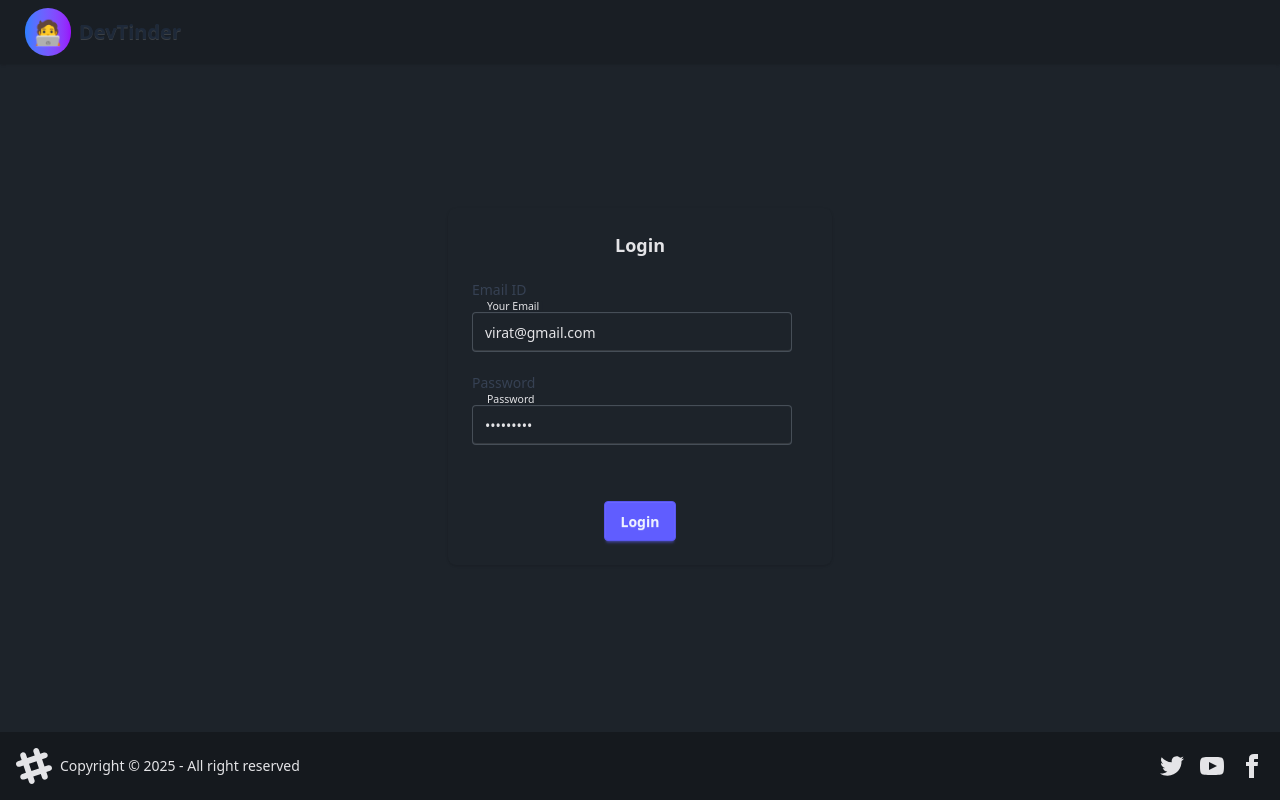
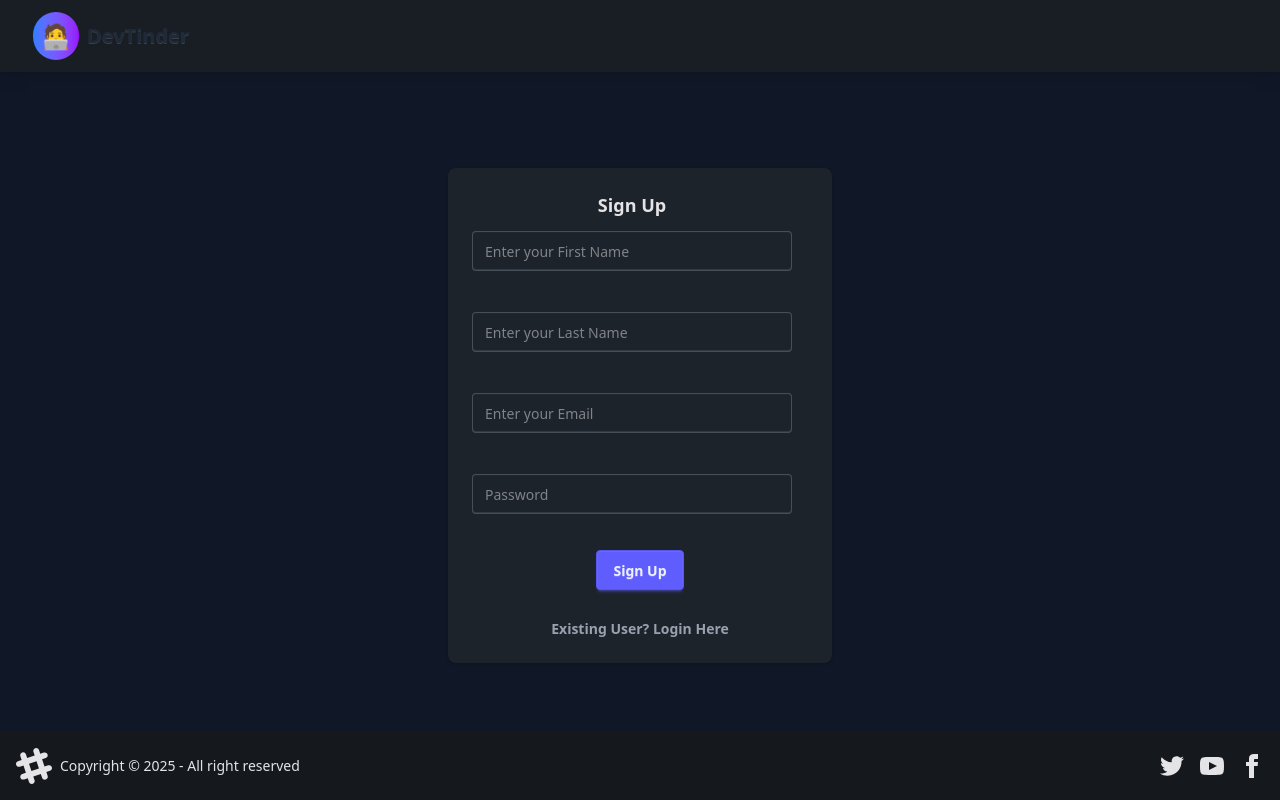
Before and after one commit to Sravan2808/devTinder-web, a React (Vite) app: page /error in a window 1280 px wide. Both pictures are taken after a click on the button "Close". Built offline with nearby package versions, Linux system fonts and the light colour scheme; no server answers.

Commit message:
Added Signup form + bug fixes + Ui design

```diff
--- a/package.json
+++ b/package.json
@@ -10,14 +10,17 @@
     "preview": "vite preview"
   },
   "dependencies": {
+    "@react-spring/web": "^9.7.5",
     "@reduxjs/toolkit": "^2.6.1",
     "@tailwindcss/vite": "^4.0.14",
+    "@use-gesture/react": "^10.3.1",
     "axios": "^1.8.4",
     "react": "^19.0.0",
     "react-dom": "^19.0.0",
     "react-icon": "^1.0.0",
     "react-redux": "^9.2.0",
     "react-router": "^7.3.0",
+    "react-router-dom": "^7.4.1",
     "tailwindcss": "^4.0.14"
   },
   "devDependencies": {
--- a/src/components/Body.jsx
+++ b/src/components/Body.jsx
@@ -1,6 +1,6 @@
 import React, { useEffect } from "react";
 import NavBar from "./NavBar";
-import { Navigate, Outlet, useNavigate } from "react-router";
+import { Outlet, useNavigate } from "react-router";
 import Footer from "./Footer";
 import { useDispatch, useSelector } from "react-redux";
 import axios from "axios";
@@ -9,8 +9,7 @@ import { addUser } from "../utils/userSlice";
 
 const Body = () => {
   const dispatch = useDispatch();
-  const Navigate = useNavigate();
-
+  const navigate = useNavigate();
   const userData = useSelector((store) => store.user);
 
   const fetchUser = async () => {
@@ -20,21 +19,26 @@ const Body = () => {
       });
       dispatch(addUser(res.data));
     } catch (err) {
-      if (err.status === 401) {
-        Navigate("/login");
+      if (err?.response?.status === 401) {
+        navigate("/login");
+      } else {
+        navigate("/error");
       }
-      Navigate("/error");
     }
   };
+
   useEffect(() => {
     if (!userData) {
       fetchUser();
     }
   }, []);
+
   return (
-    <div>
+    <div className="min-h-screen flex flex-col bg-gray-900 text-white">
       <NavBar />
-      <Outlet />
+      <main className="flex-grow p-4 transition-all duration-300">
+        <Outlet />
+      </main>
       <Footer />
     </div>
   );
--- a/src/components/Feed.jsx
+++ b/src/components/Feed.jsx
@@ -14,19 +14,21 @@ const Feed = () => {
       const res = await axios.get(BASE_URL + "/feed", {
         withCredentials: true,
       });
-      dispatch(addFeed(res.data));
+
+      dispatch(addFeed(res?.data?.data));
     } catch (err) {}
   };
   useEffect(() => {
     getFeed();
   }, []);
+  if (!feed) return;
+
+  if (feed.length <= 0) return <h1 className="flex justify-center my-10">No new Users Found!</h1>;
   return (
     feed && (
-    <div className="flex justify-center my-15 ">
-      <UserCard user={feed.data[0]} />
-
-
-    </div>
+      <div className="flex justify-center my-15 ">
+        <UserCard user={feed[0]} />
+      </div>
     )
   );
 };
--- a/src/components/Login.jsx
+++ b/src/components/Login.jsx
@@ -4,11 +4,13 @@ import { useDispatch } from "react-redux";
 import { addUser } from "../utils/userSlice";
 import { useNavigate } from "react-router";
 import { BASE_URL } from "../utils/constants";
-// import { BASE_URL } from "../utils/constants";
 
 const Login = () => {
-  const [emailId, setEmailId] = useState("virat@gmail.com");
-  const [password, setPassword] = useState("Virat@123");
+  const [emailId, setEmailId] = useState("");
+  const [password, setPassword] = useState("");
+  const [firstName, setFirstName] = useState("");
+  const [lastName, setLastName] = useState("");
+  const [isLoginForm, setIsLoginForm] = useState(false);
   const [error, setError] = useState("");
   const navigate = useNavigate();
   const dispatch = useDispatch();
@@ -33,30 +35,75 @@ const Login = () => {
     } catch (err) {
       setError(err?.response?.data || "Something went wrong");
       console.error(err);
+    }
+  };
 
+  const handleSignup = async () => {
+    try {
+      const res = await axios.post(
+        BASE_URL + "/signup",
+        {
+          firstName,
+          lastName,
+          emailId,
+          password,
+        },
+        { withCredentials: true }
+      );
+      dispatch(addUser(res.data.data));
+      return navigate("/profile");
+    } catch (err) {
+      setError(err?.response?.data || "Something went wrong");
+      console.error(err);
     }
   };
   return (
-    <div className="flex justify-center mt-36">
-      <div className="card bg-base-100 image-full w-96 shadow-sm">
+    <div className="flex justify-center mt-20 ">
+      <div className="card bg-base-100 image-full w-96 shadow-sm ">
         <div className="card-body">
-          <h2 className="card-title flex justify-center">Login</h2>
-          <div className="mt-3">
-            <h1 className="text-gray-700">Email ID</h1>
-          </div>
+          <h2 className="card-title flex justify-center mr-4">
+            {isLoginForm ? "Login" : "Sign Up"}
+          </h2>
+
+          {!isLoginForm && (
+            <>
+              <label className="floating-label">
+                <span>First Name</span>
+                <input
+                  type="text"
+                  value={firstName}
+                  placeholder="Enter your First Name"
+                  className="input input-md mt-1"
+                  onChange={(e) => setFirstName(e.target.value)}
+                />
+              </label>
+              <br />
+
+              <label className="floating-label">
+                <span>Last Name</span>
+                <input
+                  type="text"
+                  value={lastName}
+                  placeholder="Enter your Last Name"
+                  className="input input-md mt-1"
+                  onChange={(e) => setLastName(e.target.value)}
+                />
+              </label>
+              <br />
+            </>
+          )}
           <label className="floating-label">
             <span>Your Email</span>
             <input
-              type="text"
+              type="email"
               value={emailId}
               placeholder="Enter your Email"
               className="input input-md mt-1"
               onChange={(e) => setEmailId(e.target.value)}
             />
           </label>
-          <div className="mt-3">
-            <h1 className="text-gray-700">Password</h1>
-          </div>
+          <br />
+
           <label className="floating-label">
             <span>Password</span>
             <input
@@ -68,11 +115,22 @@ const Login = () => {
             />
           </label>
           <p className="text-red-500">{error}</p>
-          <div className="card-actions justify-center mt-10">
-            <button className="btn btn-primary" onClick={handleLogin}>
-              Login
+          <div className="card-actions justify-center mt-5">
+            <button
+              className="btn btn-primary"
+              onClick={isLoginForm ? handleLogin : handleSignup}
+            >
+              {isLoginForm ? "Login" : "Sign Up"}
             </button>
           </div>
+          <p
+            className="cursor-pointer flex justify-center font-bold mt-5  text-gray-400 "
+            onClick={() => setIsLoginForm((value) => !value)}
+          >
+            {isLoginForm
+              ? "New User? Signup Here"
+              : "Existing User? Login Here"}
+          </p>
         </div>
       </div>
     </div>
--- a/src/components/NavBar.jsx
+++ b/src/components/NavBar.jsx
@@ -1,13 +1,13 @@
 import React from "react";
 import Logo from "./Logo";
 import { useDispatch, useSelector } from "react-redux";
-import { Link, useNavigate } from "react-router";
+import { Link, useNavigate } from "react-router-dom"; // Correct import for React Router
 import { BASE_URL } from "../utils/constants";
 import axios from "axios";
 import { removeUser } from "../utils/userSlice";
 
 const NavBar = () => {
-  const Navigate = useNavigate();
+  const navigate = useNavigate();  // Corrected variable name
   const user = useSelector((store) => store.user);
   const dispatch = useDispatch();
 
@@ -15,50 +15,56 @@ const NavBar = () => {
     try {
       await axios.post(BASE_URL + "/logout", {}, { withCredentials: true });
       dispatch(removeUser());
-      return Navigate("/login");
-    } catch (err) {}
+      return navigate("/login");  // Corrected variable name
+    } catch (err) {
+      console.error("Logout failed", err);
+    }
   };
 
   return (
-    <div className="navbar bg-base-200 shadow-sm">
+    <div className="navbar bg-base-200 shadow-lg p-4">
       <div className="flex-1">
-        <Link to="/" className="btn btn-ghost text-xl">
+        <Link to="/" className="btn btn-ghost text-2xl font-semibold hover:text-primary transition duration-300">
           <Logo />
         </Link>
       </div>
-      <div className="flex gap-2">
+      <div className="flex items-center gap-4">
         {user && (
           <div className="dropdown dropdown-end mx-5">
             <div
               tabIndex={0}
               role="button"
-              className="btn btn-ghost btn-circle avatar"
+              className="btn btn-ghost btn-circle avatar hover:scale-105 transition duration-200"
             >
-              <div className="w-10 rounded-full">
-                <img alt="user photo" src={user.photoUrl} />
+              <div className="w-12 h-12 rounded-full overflow-hidden">
+                <img alt="user photo" src={user.photoUrl} className="object-cover w-full h-full" />
               </div>
             </div>
             <ul
               tabIndex={0}
-              className="menu menu-sm dropdown-content bg-base-100 rounded-box z-1 mt-3 w-52 p-2 shadow"
+              className="menu menu-sm dropdown-content bg-base-100 rounded-box z-10 mt-3 w-56 p-3 shadow-xl"
             >
-              <div className="flex justify-center">
-                Welcome ,{user.firstName}👋
-              </div>
+              <div className="text-center text-xl font-medium mb-2">Welcome, {user.firstName}👋</div>
               <li>
-                <Link to="/profile" className="justify-between">
+                <Link to="/profile" className="flex justify-between">
                   Profile
-                  <span className="badge">New</span>
+                  <span className="badge badge-secondary">New</span>
                 </Link>
               </li>
               <li>
-                <Link to="/connections">Connections</Link>
+                <Link to="/connections" className="flex justify-between">
+                  Connections
+                </Link>
               </li>
               <li>
-                <Link to="/requests">Requests</Link>
+                <Link to="/requests" className="flex justify-between">
+                  Requests
+                </Link>
               </li>
               <li>
-                <a onClick={handleLogout}>Logout</a>
+                <a onClick={handleLogout} className="text-red-500">
+                  Logout
+                </a>
               </li>
             </ul>
           </div>
--- a/src/components/UserCard.jsx
+++ b/src/components/UserCard.jsx
@@ -1,7 +1,22 @@
+import axios from "axios";
 import React from "react";
+import { BASE_URL } from "../utils/constants";
+import { useDispatch } from "react-redux";
+import { removeUserFromFeed } from "../utils/feedSlice";
 
 const UserCard = ({ user }) => {
-  const { firstName, lastName, photoUrl, age, gender, about } = user;
+  const { _id, firstName, lastName, photoUrl, age, gender, about } = user;
+  const dispatch = useDispatch();
+  const handleSendRequest = async (status, userId) => {
+    try {
+      const res = await axios.post(
+        BASE_URL + "/request/send/" + status + "/" + userId,
+        {},
+        { withCredentials: true }
+      );
+      dispatch(removeUserFromFeed(userId));
+    } catch (err) {}
+  };
 
   return (
     <div className="card bg-base-300 w-96 shadow-sm">
@@ -13,8 +28,18 @@ const UserCard = ({ user }) => {
         {age && gender && <p>{age + ", " + gender}</p>}
         <p>{about}</p>
         <div className="card-actions justify-center my-4">
-          <button className="btn btn-secondary">Ignore</button>
-          <button className="btn btn-primary">Interested</button>
+          <button
+            className="btn btn-secondary"
+            onClick={() => handleSendRequest("ignored", _id)}
+          >
+            Ignore
+          </button>
+          <button
+            className="btn btn-primary"
+            onClick={() => handleSendRequest("interested", _id)}
+          >
+            Interested
+          </button>
         </div>
       </div>
     </div>
--- a/src/utils/feedSlice.js
+++ b/src/utils/feedSlice.js
@@ -7,9 +7,12 @@ const feedSlice = createSlice({
     addFeed: (state, action) => {
       return action.payload;
     },
-    removeFeed: (state, action) => null,
+    removeUserFromFeed: (state, action) => {
+      const newFeed = state.filter((user) => user._id !== action.payload);
+      return newFeed;
+    },
   },
 });
 
-export const { addFeed } = feedSlice.actions;
+export const { addFeed, removeUserFromFeed } = feedSlice.actions;
 export default feedSlice.reducer;
```
Also changed, not shown: src/components/Connections.jsx (+21 -17 lines), src/components/Requests.jsx (+28 -24 lines), src/utils/constants.js (renamed from src/utils/constants.jsx), src/utils/requestSlice.js (renamed from src/utils/requestSlice.jsx), 2 other files (tests, documents, lock files or other folders).
